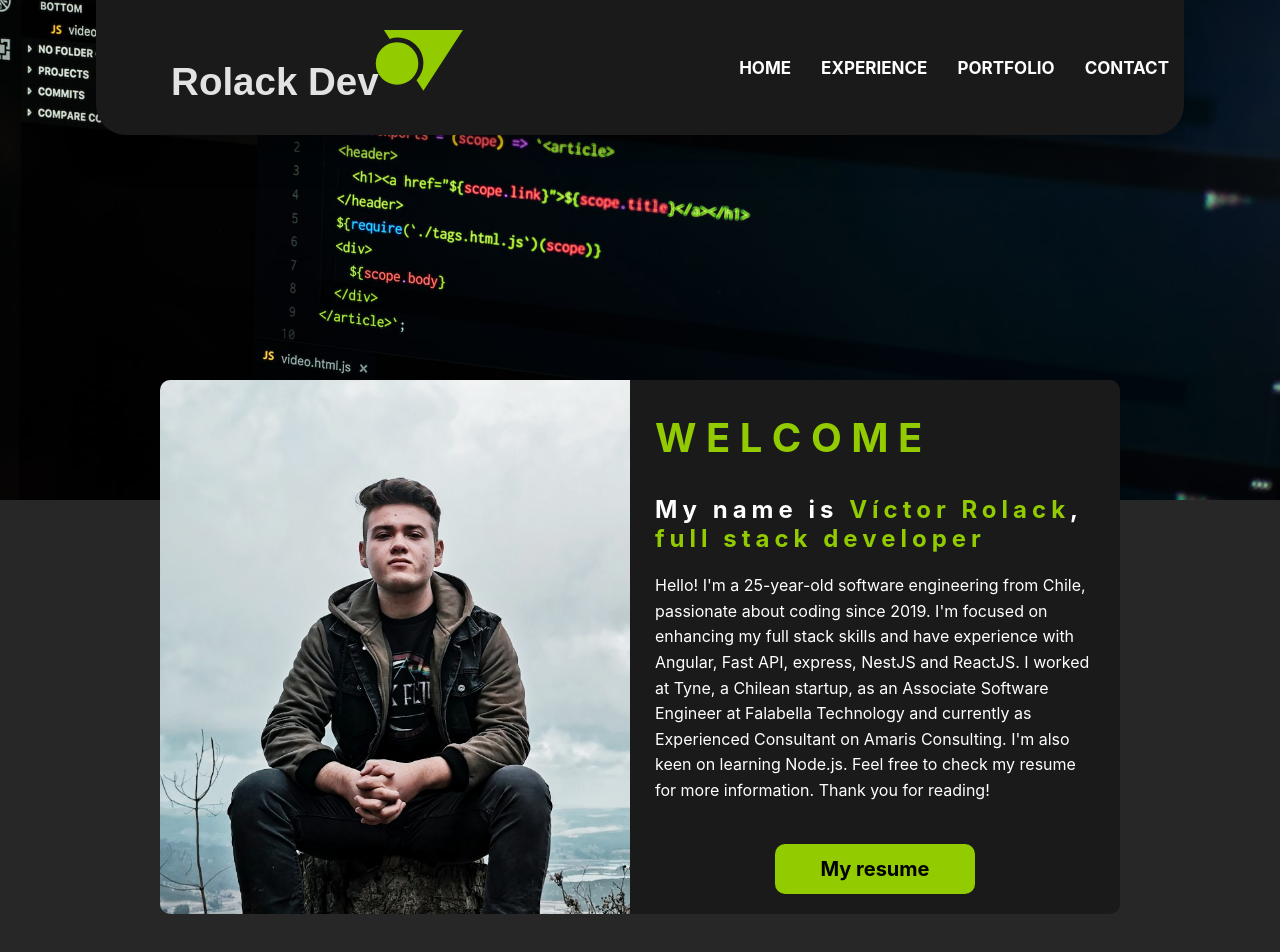
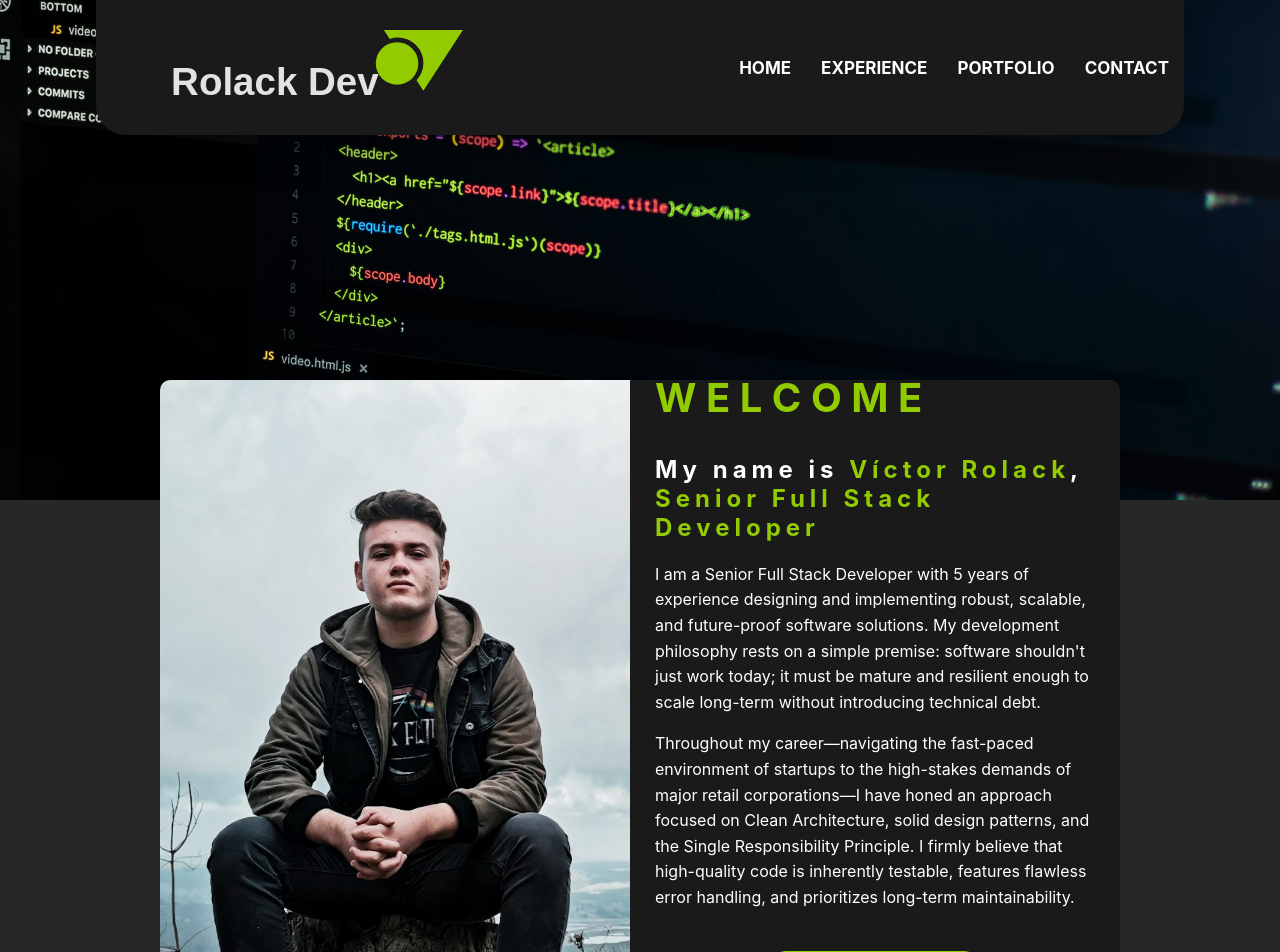
Before and after one commit to vcrolack/rolack-dev, a React (Vite) app: page / in a window 1280 px wide. Shown: the top 952 px of the page. Built offline with nearby package versions, Linux system fonts and the light colour scheme.

Commit message:
feat: add new descriptions on home page

```diff
--- a/src/components/Footer.tsx
+++ b/src/components/Footer.tsx
@@ -5,7 +5,7 @@ export const Footer = () => {
     <div className="footer">
       <div className="footer-container">
         <div className="description">
-          <p>&copy;ROLACK DEV - 2022</p>
+          <p>&copy;ROLACK DEV - {new Date().getFullYear()}</p>
         </div>
         <div className="social-networks">
           <a
--- a/src/index.css
+++ b/src/index.css
@@ -264,6 +264,7 @@ textarea {
 
 .container-cards {
   width: 100%;
+  max-height: 600px;
   margin-top: -120px;
   height: auto;
   display: flex;
@@ -969,6 +970,7 @@ form {
   }
 
   .container-cards {
+    max-height: 100%;
     flex-direction: column;
     justify-content: center;
     align-items: center;
@@ -1071,6 +1073,7 @@ form {
   }
 
   .container-cards {
+    max-height: 100%;
     flex-direction: column;
     justify-content: center;
     align-items: center;
--- a/src/pages/home/Home.tsx
+++ b/src/pages/home/Home.tsx
@@ -31,17 +31,25 @@ export const Home = () => {
                 <h2 className="welcome-title">W E L C O M E</h2>
                 <h2 className="about-me-subtitle">
                   My name is <strong>Víctor Rolack</strong>,<br />
-                  <strong>full stack developer</strong>
+                  <strong>Senior Full Stack Developer</strong>
                 </h2>
                 <p className="p-about-me">
-                  Hello! I'm a 25-year-old software engineering from Chile,
-                  passionate about coding since 2019. I'm focused on enhancing
-                  my full stack skills and have experience with Angular, Fast
-                  API, express, NestJS and ReactJS. I worked at Tyne, a Chilean
-                  startup, as an Associate Software Engineer at Falabella
-                  Technology and currently as Experienced Consultant on Amaris
-                  Consulting. I'm also keen on learning Node.js. Feel free to
-                  check my resume for more information. Thank you for reading!
+                  I am a Senior Full Stack Developer with 5 years of experience
+                  designing and implementing robust, scalable, and future-proof
+                  software solutions. My development philosophy rests on a
+                  simple premise: software shouldn't just work today; it must be
+                  mature and resilient enough to scale long-term without
+                  introducing technical debt.
+                </p>
+
+                <p className="p-about-me">
+                  Throughout my career—navigating the fast-paced environment of
+                  startups to the high-stakes demands of major retail
+                  corporations—I have honed an approach focused on Clean
+                  Architecture, solid design patterns, and the Single
+                  Responsibility Principle. I firmly believe that high-quality
+                  code is inherently testable, features flawless error handling,
+                  and prioritizes long-term maintainability.
                 </p>
                 <div className="btn-curriculum">
                   <button
```
